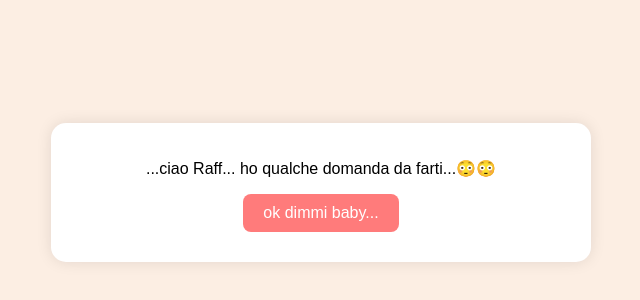
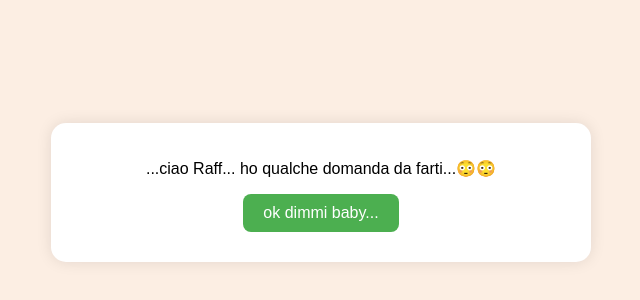
Before and after one commit to mulicodes/shrek, a plain HTML site: page index.html in a window 1280 px wide. Shown: the part 208-508 px from the top of the page, without its empty margins (319-959 px from the left). Drawn offline with Linux system fonts and the light colour scheme.

Commit message:
Update style.css

```diff
--- a/style.css
+++ b/style.css
@@ -27,7 +27,7 @@ button {
   margin: 10px auto;
   padding: 10px 20px;
   border: none;
-  background-color: #ff7b7b;
+  background-color: #4CAF50;
   color: white;
   border-radius: 8px;
   cursor: pointer;
@@ -35,5 +35,5 @@ button {
 }
 
 button:hover {
-  background-color: #e55a5a;
+    background-color: #388E3C;
 }
```
